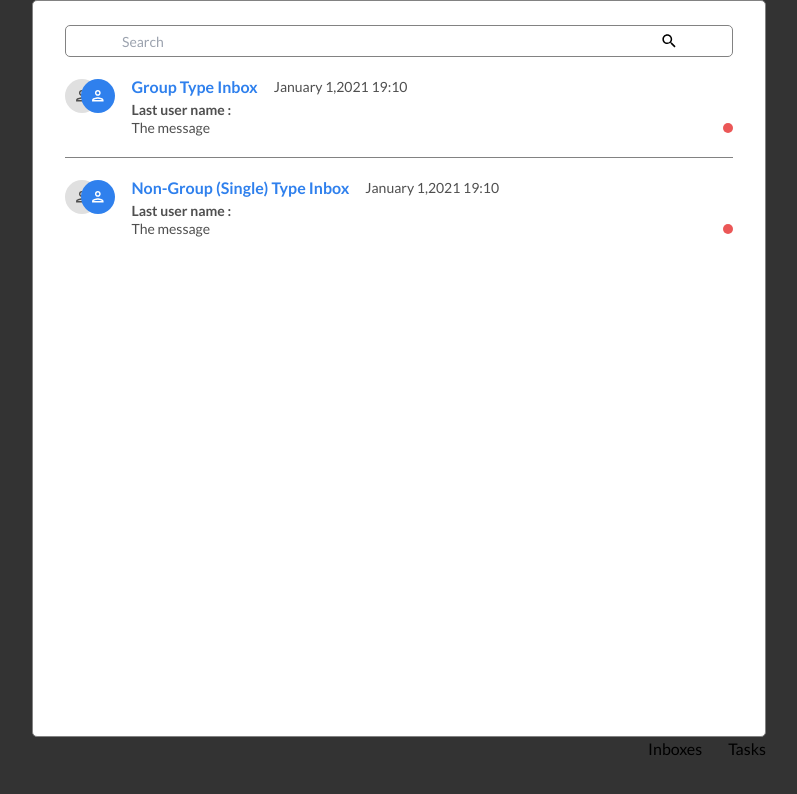
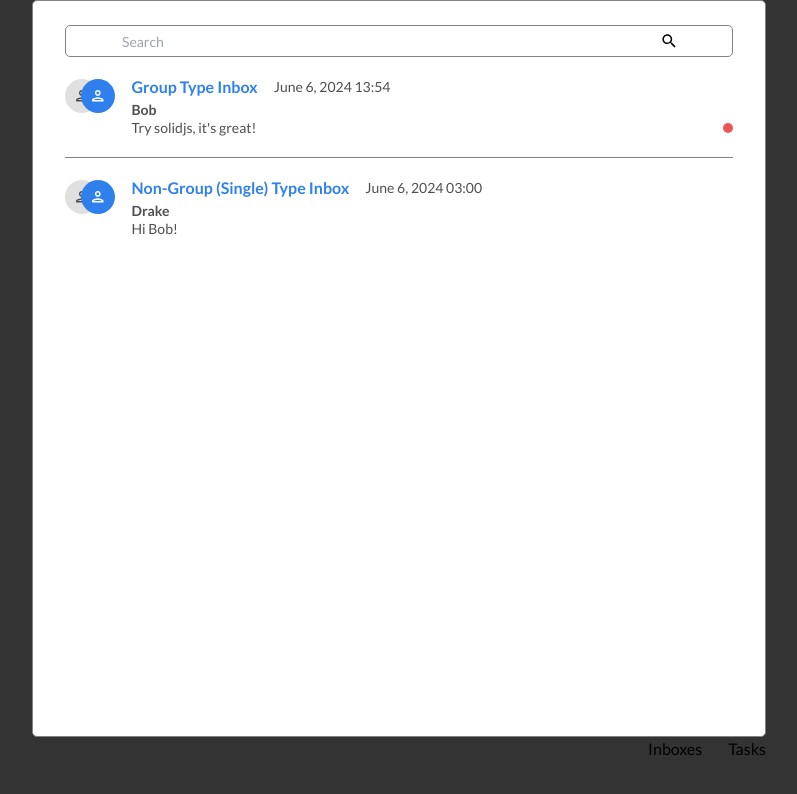
Before and after one commit to mdayat/quicks, a React (Vite) app: page /inboxes in a window 1280 px wide. Shown: the top 794 px of the page, without its empty margins (241-1038 px from the left). Built offline with nearby package versions, Linux system fonts and the light colour scheme.

Commit message:
add missing data on inboxes page

```diff
--- a/src/components/InboxItem.tsx
+++ b/src/components/InboxItem.tsx
@@ -2,9 +2,22 @@ import { Link } from "react-router-dom";
 import type { MouseEvent } from "react";
 
 import { Person } from "../icons/Person";
+import { months } from "../utils/inbox";
 import type { Inbox } from "../data/inbox";
 
-export function InboxItem({ id, name }: Inbox): JSX.Element {
+export function InboxItem({ id, name, lastMessage }: Inbox): JSX.Element {
+  const messageYear = new Date(lastMessage.isoDate).getFullYear();
+  const messageMonth = months[new Date(lastMessage.isoDate).getMonth()];
+  const messageDate = new Date(lastMessage.isoDate).getDate();
+
+  const messageHours = String(
+    new Date(lastMessage.isoDate).getHours()
+  ).padStart(2, "0");
+
+  const messageMinutes = String(
+    new Date(lastMessage.isoDate).getMinutes()
+  ).padStart(2, "0");
+
   function focusToAnchor(event: MouseEvent<HTMLDivElement>) {
     const anchorEl = document.getElementById(id) as HTMLAnchorElement;
     anchorEl.focus();
@@ -43,16 +56,24 @@ export function InboxItem({ id, name }: Inbox): JSX.Element {
             </h2>
 
             <p className="text-primary-2 leading-none text-sm">
-              January 1,2021 19:10
+              {`${messageMonth} ${messageDate}, ${messageYear} ${messageHours}:${messageMinutes}`}
             </p>
           </div>
 
           <p className="text-primary-2 font-bold leading-none text-sm">
-            Last user name :
+            {lastMessage.userName}
           </p>
+
           <div className="flex justify-between items-center">
-            <p className="text-primary-2 leading-none text-sm">The message</p>
-            <span className="bg-indicator-3 w-2.5 h-2.5 rounded-full"></span>
+            <p className="text-primary-2 leading-none text-sm">
+              {lastMessage.content}
+            </p>
+
+            {lastMessage.isUnread ? (
+              <span className="bg-indicator-3 w-2.5 h-2.5 rounded-full"></span>
+            ) : (
+              <></>
+            )}
           </div>
         </div>
       </div>
--- a/src/utils/inbox.ts
+++ b/src/utils/inbox.ts
@@ -1,4 +1,19 @@
 import type { GroupedMessages, Inbox, Message } from "../data/inbox";
+
+const months = [
+  "January",
+  "February",
+  "March",
+  "April",
+  "May",
+  "June",
+  "July",
+  "August",
+  "September",
+  "October",
+  "November",
+  "December",
+];
 
 // Count the participants by looping through all messages, and
 // identify each participant by "userID".
@@ -80,6 +95,7 @@ function groupMsgByDate(sortedMessages: Message[]): GroupedMessages {
   return groupedMessages;
 }
 
+// Sort inboxes from newest to oldest using bubble sort by modifying it directly
 function sortInboxFromNewestToOldest(inboxes: Inbox[]): Inbox[] {
   let swapping = true;
   let end = inboxes.length - 1;
@@ -109,6 +125,7 @@ function sortInboxFromNewestToOldest(inboxes: Inbox[]): Inbox[] {
 }
 
 export {
+  months,
   countParticipants,
   groupMsgByDate,
   sortMsgFromOldestToNewest,
```
